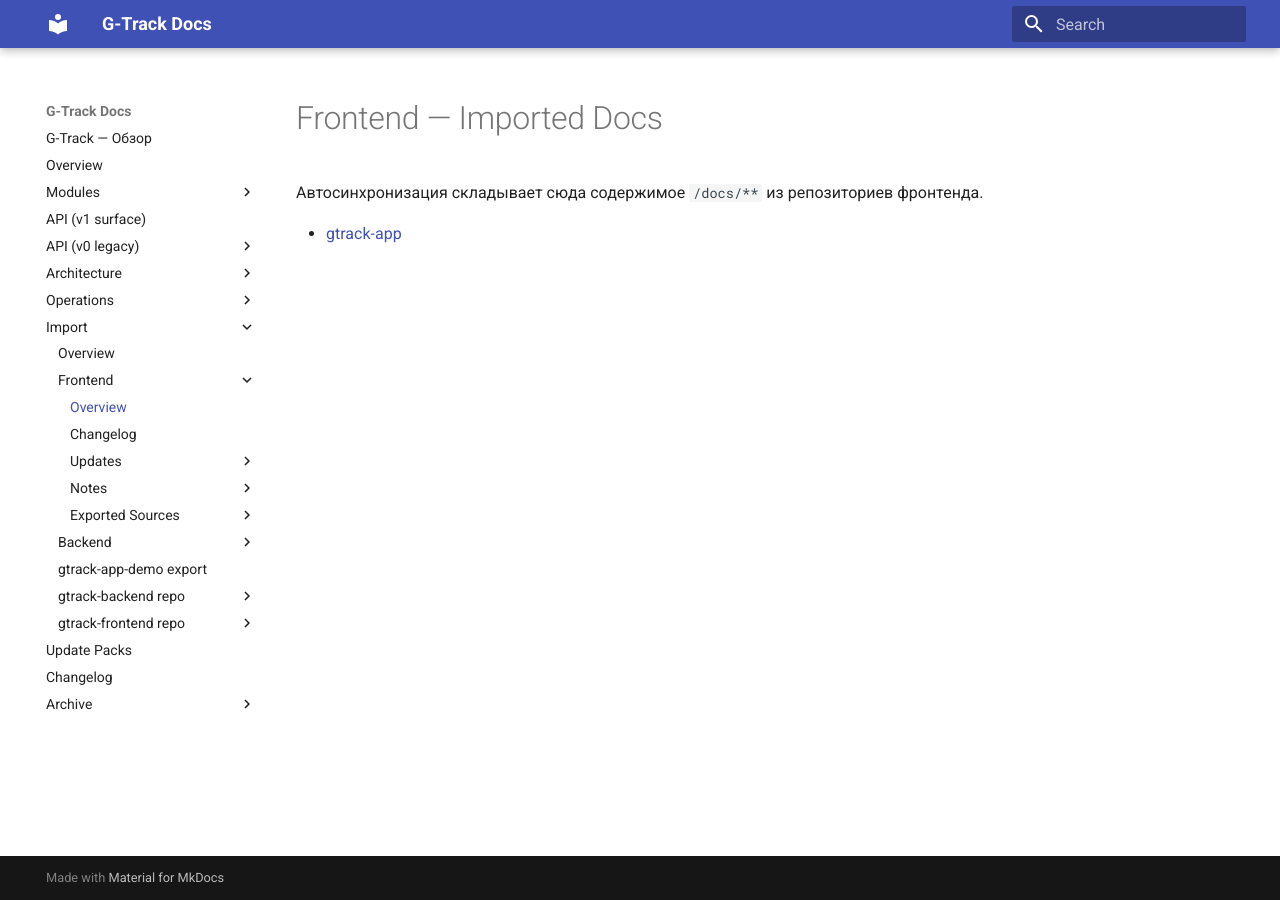
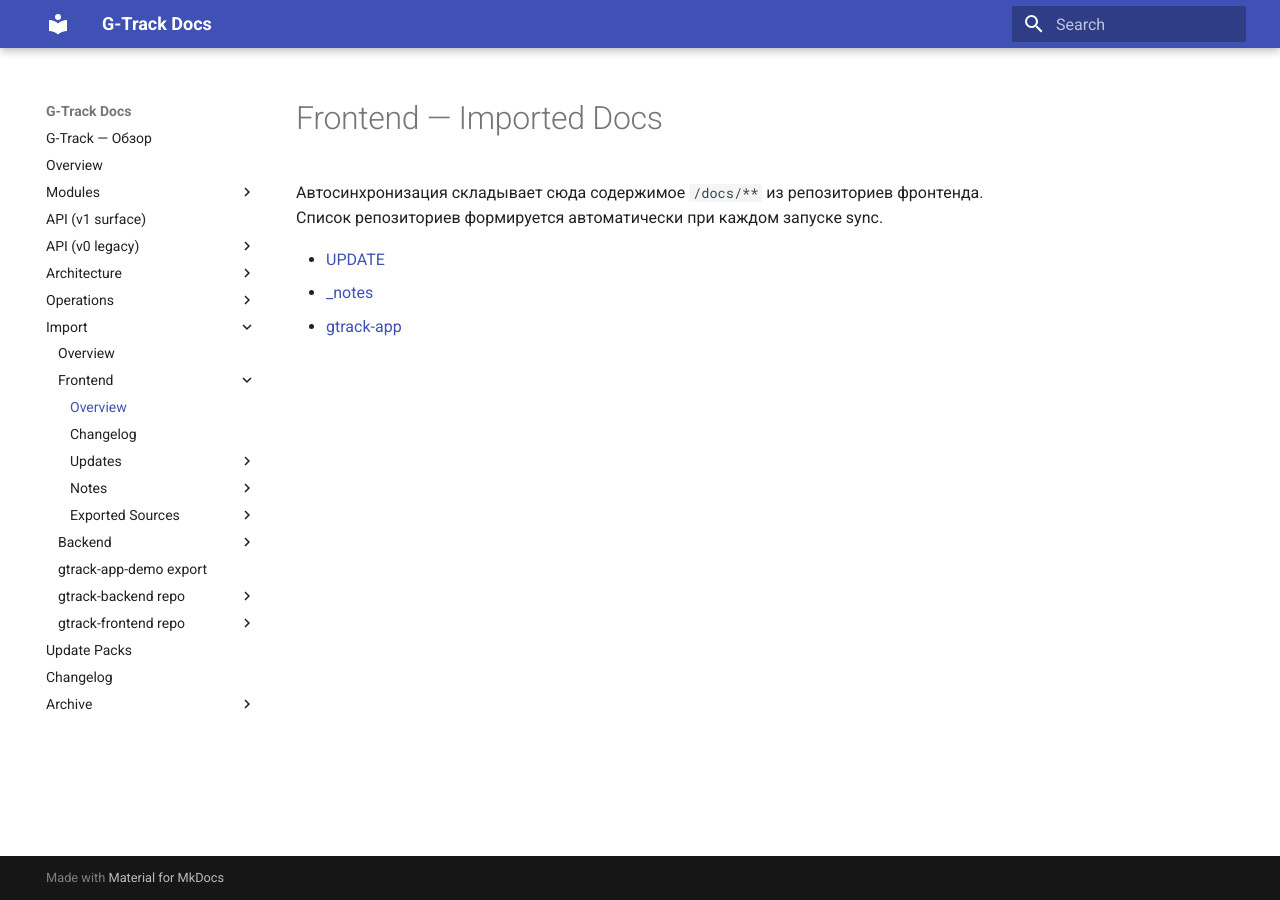
Before and after one commit to tqlismqn/gtrack-docs, an MkDocs documentation site: the page built from docs/import/frontend/index.md, in a window 1280 px wide. Built offline with MkDocs 1.6.1 and Material for MkDocs 9.7.7, drawn with Linux system fonts in a browser that asks for light colours.

Commit message:
docs(sync): import FE/BE docs + regenerate import indexes

```diff
--- a/docs/import/frontend/index.md
+++ b/docs/import/frontend/index.md
@@ -1,5 +1,8 @@
 # Frontend — Imported Docs
 
 Автосинхронизация складывает сюда содержимое `/docs/**` из репозиториев фронтенда.
+Список репозиториев формируется автоматически при каждом запуске sync.
 
+- [UPDATE](UPDATE/index.md)
+- [_notes](_notes/index.md)
 - [gtrack-app](gtrack-app/index.md)
```
Also changed, not shown: docs/import/backend/gtrack-backend/DEV_NOTES.md (added, +6 -0 lines), docs/import/backend/gtrack-backend/index.md (deleted, +0 -3 lines), docs/import/backend/index.md (+3 -0 lines), docs/import/frontend/gtrack-app/DEV_NOTES.md (added, +10 -0 lines), docs/import/frontend/gtrack-app/index.md (deleted, +0 -3 lines).
